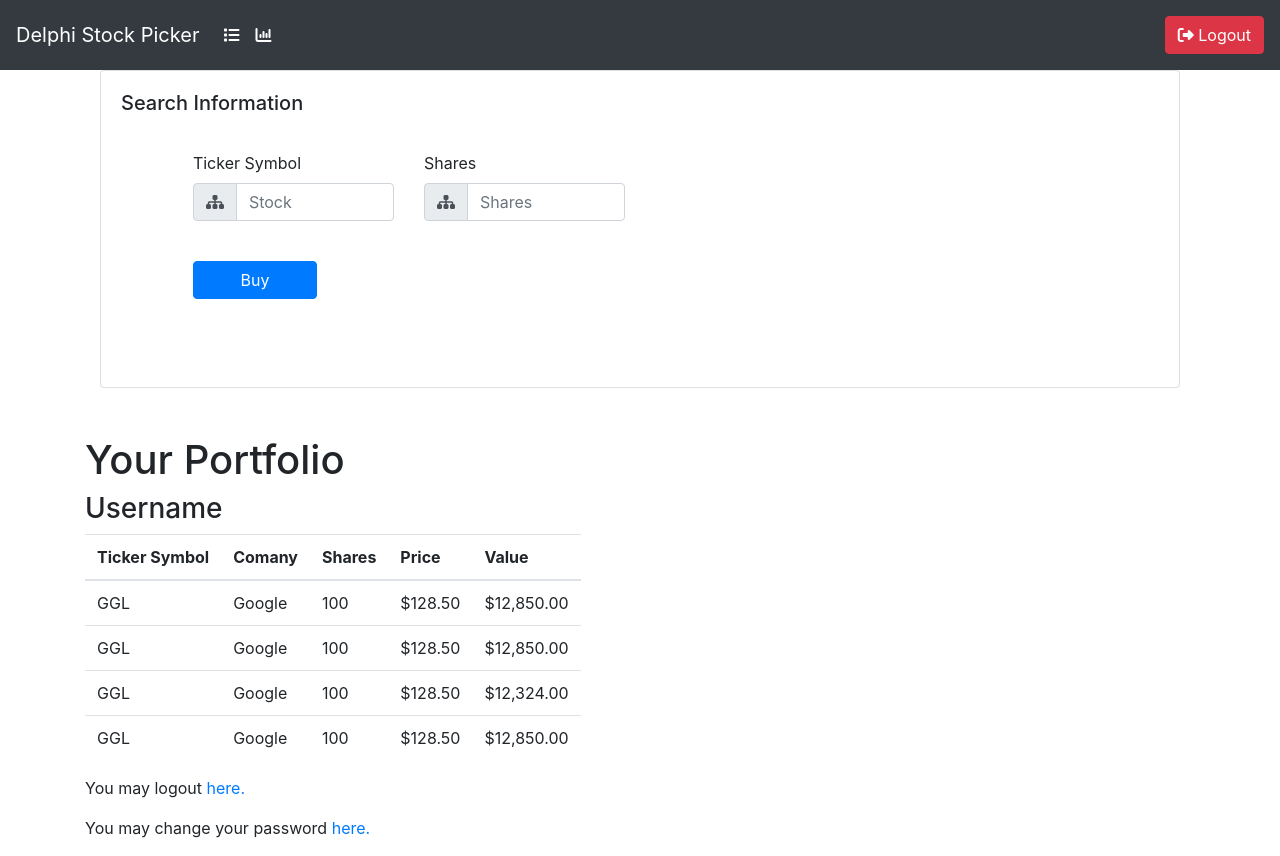
After one commit to bzofcin/Senior_Design, a Django app: page /stockpicker/portfolio in a window 1280 px wide. The commit adds this page. Run offline with Django 3.2, Linux system fonts and the light colour scheme; some libraries are stand-ins or nearby versions.

```diff
--- a/User_Interface_Django/aistockpicker/stockpicker/models.py
+++ b/User_Interface_Django/aistockpicker/stockpicker/models.py
@@ -3,7 +3,7 @@ from datetime import datetime
 from django.utils import timezone
 
 class stock_data(models.Model):
-    id = models.BigIntegerField(primary_key=True)
+    id = models.AutoField(primary_key=True)
     company =  models.CharField(max_length=100)
     ticker_symbol =  models.CharField(max_length=4)
     timestamp =  models.CharField(max_length=30)
--- a/User_Interface_Django/aistockpicker/stockpicker/urls.py
+++ b/User_Interface_Django/aistockpicker/stockpicker/urls.py
@@ -6,5 +6,7 @@ from . import views
 urlpatterns = [
 
     path('main', views.main, name='main'),
+    path('portfolio', views.portfolio, name='portfolio'),
     path('dashboard', views.dashboard, name='dashboard'),
+    path('purchase', views.purchase, name='purchase'),
 ]
--- a/User_Interface_Django/aistockpicker/stockpicker/views.py
+++ b/User_Interface_Django/aistockpicker/stockpicker/views.py
@@ -3,11 +3,30 @@ from django.http import HttpResponse
 from django.shortcuts import render_to_response
 from django.http import JsonResponse
 from django.contrib.auth.decorators import login_required
+from .models import stock_data
 
 def main(request):
     data = {'authenticated': True}
     return render(request,'stockpicker/main.html', data)
 
+def portfolio(request):
+    data = {'authenticated': True}
+    return render(request,'stockpicker/portfolio.html', data)
+
+def purchase(request):
+    #data = {'authenticated': True}
+
+    if request.method == 'POST':
+        a = stock_data()
+        a.company = request.POST['company']
+        a.save();
+    #    a = Question()
+        #a.question_text = request.POST['question_text']
+        #a.pub_date = datetime.date.today()
+        #a.save()
+
+    return redirect('portfolio')
+
 
 def dashboard(request):
     data = {'authenticated': True}
--- a/User_Interface_Django/aistockpicker/templates/layouts/bs4_layout.html
+++ b/User_Interface_Django/aistockpicker/templates/layouts/bs4_layout.html
@@ -22,7 +22,12 @@
 
             <div class="collapse navbar-collapse" id="navbarSupportedContent">
                 <ul class="navbar-nav mr-auto">
+                    {% if authenticated %}
+                       <a href="/stockpicker/main" class="nav-item active nav-link"><i class="fa fa-list"></i> </a>
+                       <a href="/stockpicker/portfolio"  class="nav-item active nav-link"><i class="fa fa-bar-chart"></i></a>
+                    {% else %}
                        <a href="/" class="nav-item active nav-link"><i class="fa fa-home"></i> Home</a>
+                    {% endif %}
                 </ul>
 
                 <form action="#" method="post" class="form-inline my-2 mylg-0">
--- /dev/null
+++ b/User_Interface_Django/aistockpicker/templates/stockpicker/portfolio.html
@@ -0,0 +1,185 @@
+{% extends "layouts/bs4_layout.html" %}
+
+{% block content %}
+
+
+<div class="container">
+
+
+
+<div class="container-fluid">
+
+      <div class="row">
+        <div class="col-sm-12">
+            <div class="row mb-5">
+                <div class="col-12">
+                    <div class="card">
+                        <div class="card-body">
+                            <h5 class="card-title">Search Information</h5>
+
+                            <p class="card-text">
+                        	    <form method="POST"  action="/stockpicker/purchase" enctype="multipart/form-data">
+                                {% csrf_token %}
+
+                                <article class="card-body mx-auto" style="max-width: 90%;">
+                                    <div>
+                                        <div class="row">
+                                            <div class="col-3">
+                                                <label>Ticker Symbol</label>
+                                                <div class="form-group input-group">
+                                                    <div class="input-group-prepend">
+                                                        <span class="input-group-text"> <i class="fa fa-sitemap"></i> </span>
+                                                    </div>
+                                                    <input name="company" id="company" class="form-control" placeholder="Stock" type="text" maxlength="3">
+                                                </div>
+                                            </div>
+                                            <div class="col-3">
+                                                <label>Shares</label>
+                                                <div class="form-group input-group">
+                                                    <div class="input-group-prepend">
+                                                        <span class="input-group-text"> <i class="fa fa-sitemap"></i> </span>
+                                                    </div>
+                                                    <input name="shares" id="shares"  class="form-control" placeholder="Shares" type="text" maxlength="3">
+                                                </div>
+                                            </div>
+                                        </div>
+
+                                        <div class="row">
+                                            <div class="col-2">
+                                                <div class="form-group">
+                                                    <button type="submit" class="btn btn-primary btn-block mt-4"> Buy  </button>
+                                                </div> <!-- form-group// -->
+                                            </div>
+                                        </div>
+                                    </form>
+                                </p>
+
+                                </article>
+                            </p>
+                        </div>
+                    </div>
+                </div>
+            </div>
+        </div>
+
+
+	<div class="row">
+		<div class="col-md-12">
+			<h1>
+				Your Portfolio
+			</h1>
+
+			    <h3>
+			        Username
+			    </h3>
+			<table class="table table-condensed table-hover">
+				<thead>
+					<tr>
+						<th>
+							Ticker Symbol
+						</th>
+						<th>
+							Comany
+						</th>
+						<th>
+							Shares
+						</th>
+						<th>
+							Price
+						</th>
+						<th>
+							Value
+						</th>
+					</tr>
+				</thead>
+				<tbody>
+					<tr>
+						<td>
+							GGL
+						</td>
+						<td>
+							Google
+						</td>
+						<td>
+							100
+						</td>
+						<td>
+							$128.50
+						</td>
+
+						<td>
+						    $12,850.00
+						 </td>
+					</tr>
+					<tr>
+						<td>
+							GGL
+						</td>
+						<td>
+							Google
+						</td>
+						<td>
+							100
+						</td>
+						<td>
+							$128.50
+						</td>
+
+						<td>
+						    $12,850.00
+						 </td>
+					</tr>
+					<tr>
+						<td>
+							GGL
+						</td>
+						<td>
+							Google
+						</td>
+						<td>
+							100
+						</td>
+						<td>
+							$128.50
+						</td>
+
+						<td>
+						    $12,324.00
+						 </td>
+					</tr>
+					<tr>
+						<td>
+							GGL
+						</td>
+						<td>
+							Google
+						</td>
+						<td>
+							100
+						</td>
+						<td>
+							$128.50
+						</td>
+
+						<td>
+						   $12,850.00
+						 </td>
+					</tr>
+
+				</tbody>
+			</table>
+			<div class="row">
+				<div class="col-md-12">
+					<p>
+						You may logout <a class="logout" href="#">here.</a>
+					</p>
+					<p>
+						You may change your password <a class="logout" href="#">here.</a>
+					</p>
+				</div>
+			</div>
+		</div>
+	</div>
+</div>
+
+{% endblock %}
```
Also changed, not shown: User_Interface_Django/aistockpicker/templates/shared/404_error.html (added, +253 -0 lines), User_Interface_Django/aistockpicker/stockpicker/migrations/0003_auto_20191109_1859.py (added), 2 other files. Lines whose indentation alone changed are shown as unchanged.
